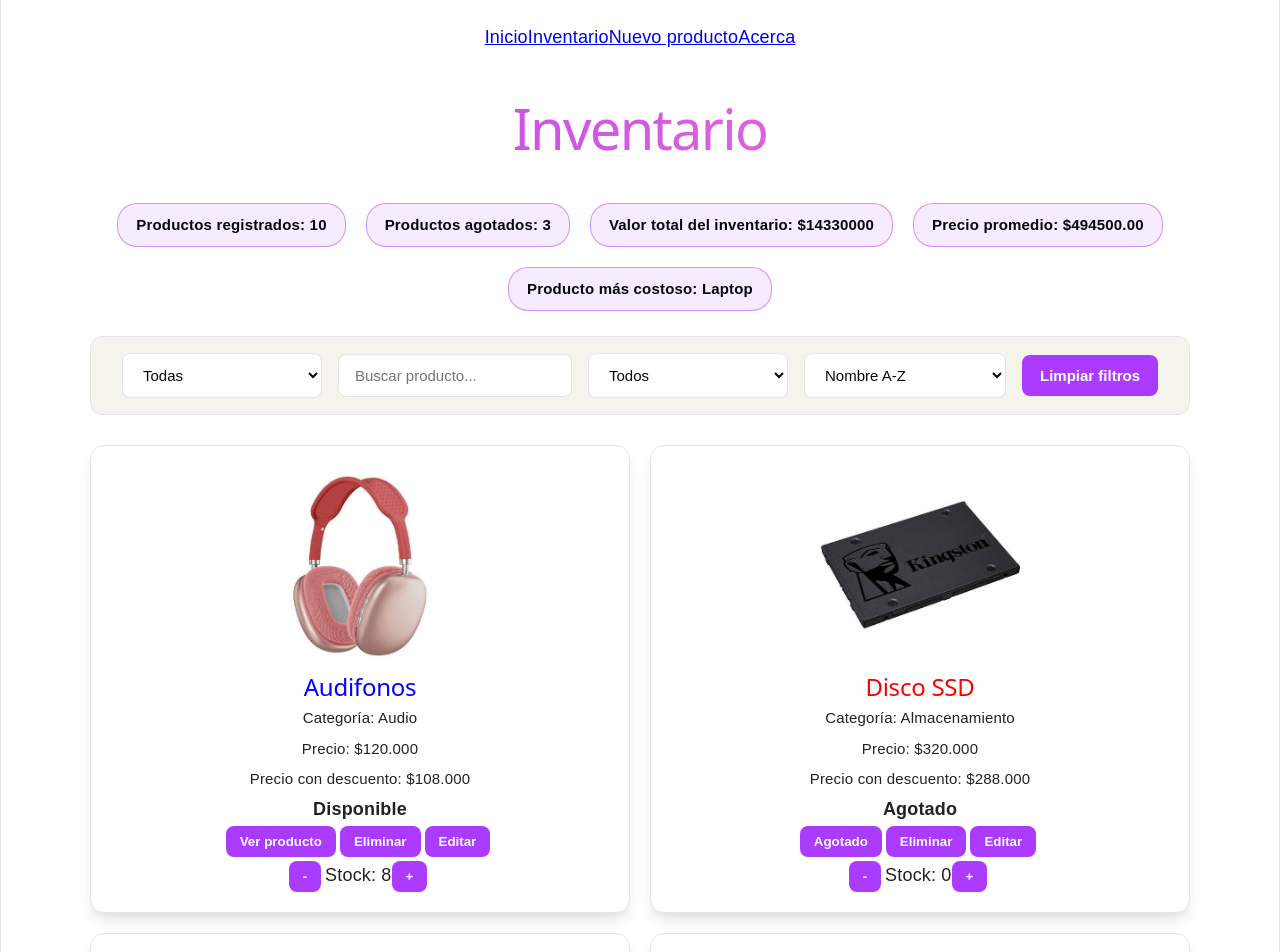
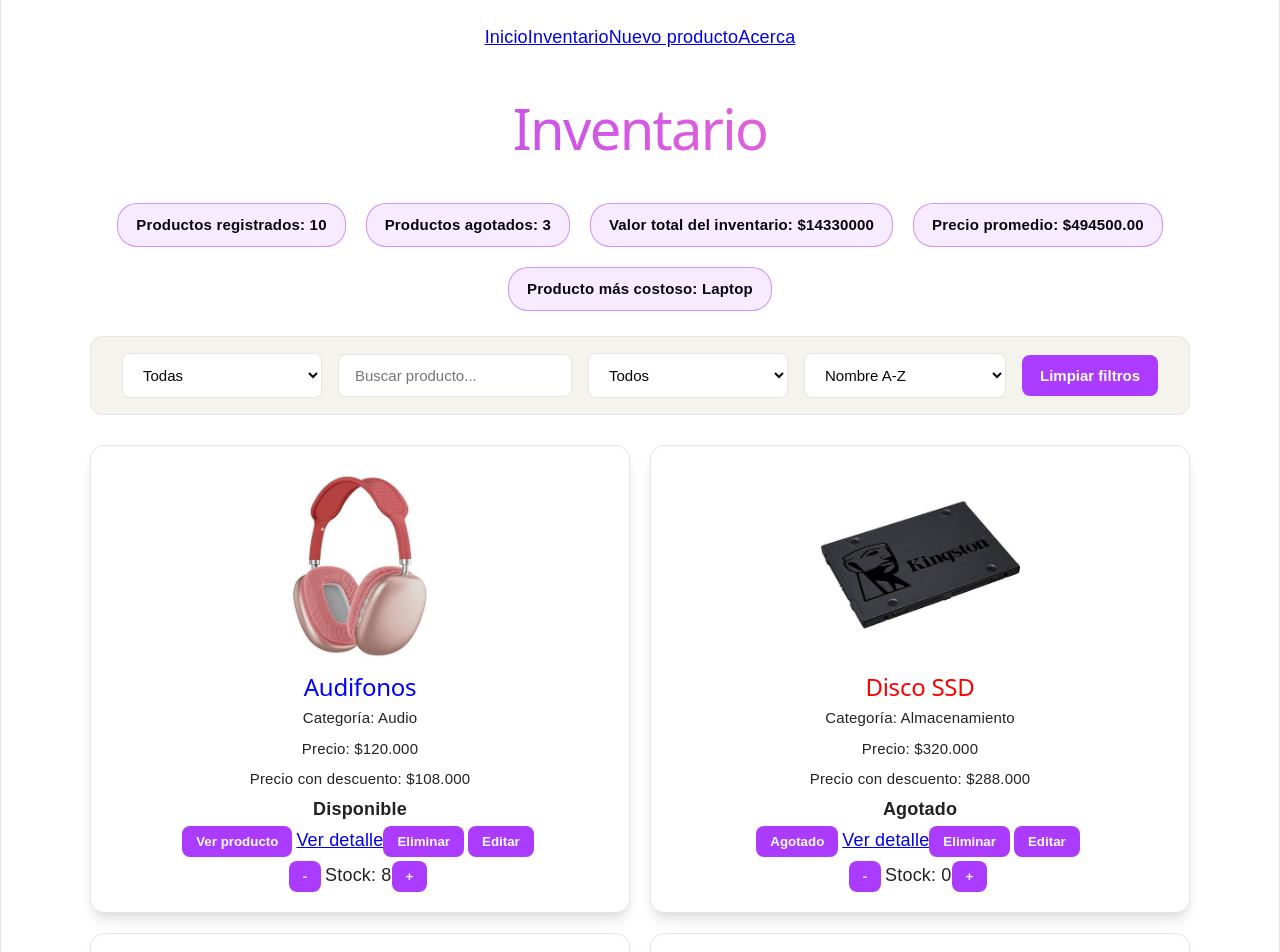
Before and after one commit to ireguisara09/react-js-ficha-3409609-Sara-Iregui, a React (Vite) app in the folder tienda-react/: page /inventario in a window 1280 px wide. Shown: the top 952 px of the page. Built offline with nearby package versions, Linux system fonts and the light colour scheme.

Commit message:
feat: Mision 5: Creacion de una ruta dinamica de detalle

```diff
--- a/tienda-react/src/components/ProductoCard.jsx
+++ b/tienda-react/src/components/ProductoCard.jsx
@@ -1,3 +1,6 @@
+// components/ProductoCard.jsx
+import { NavLink } from "react-router";
+
 function ProductoCard({
   producto,
   onEliminar,
@@ -65,6 +68,10 @@ function ProductoCard({
         {stock > 0 ? "Ver producto" : "Agotado"}
       </button>
 
+      <NavLink to={`/productos/${producto.id}`}>
+        Ver detalle
+      </NavLink>
+
       <button onClick={() => onEliminar(producto.id)}>
         Eliminar
       </button>
```
